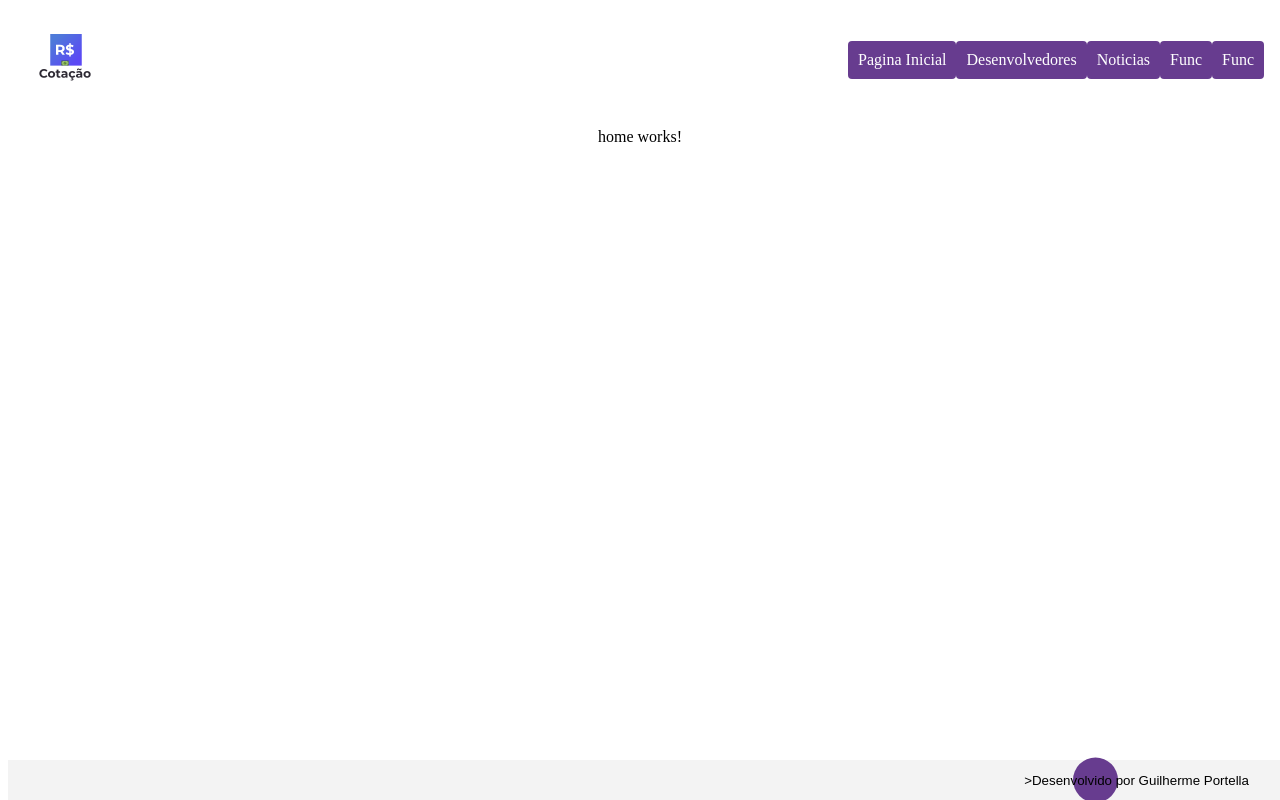
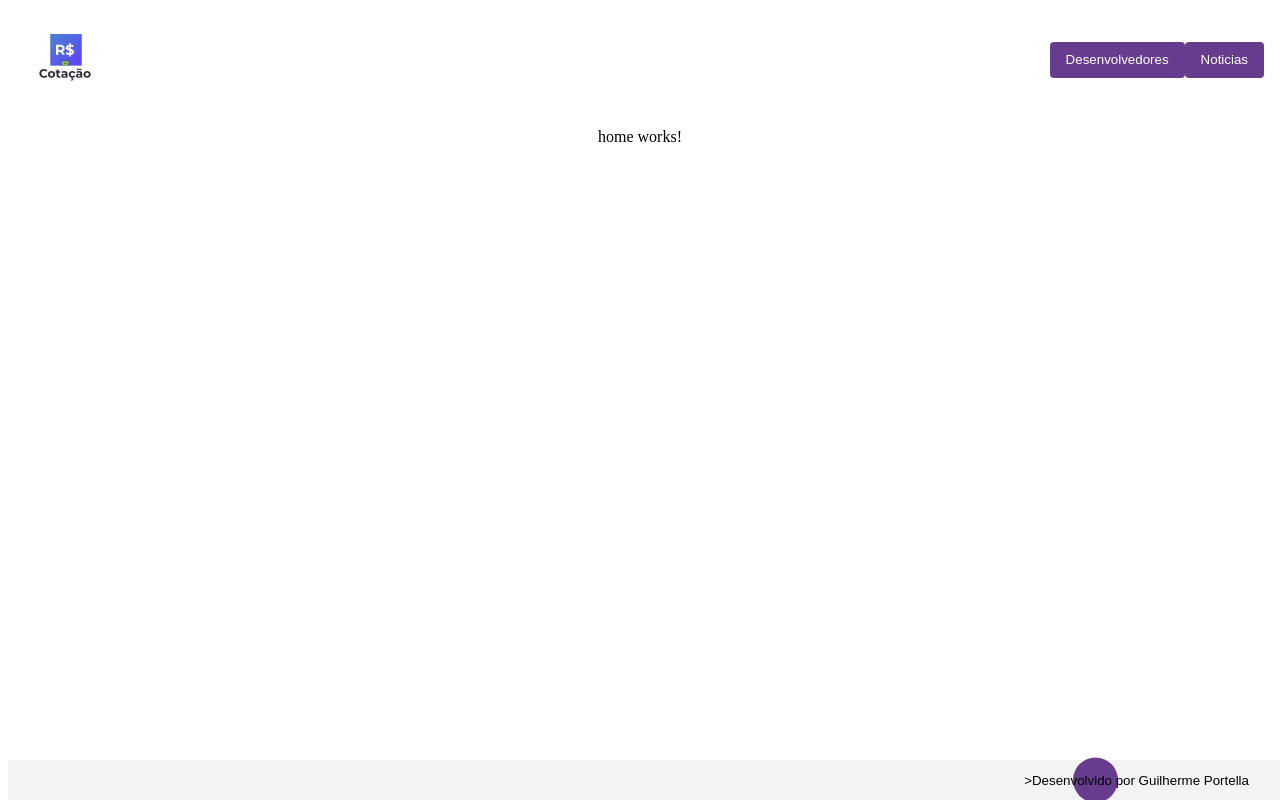
Before and after one commit to GuilhermePortella/sitecotacaodolar, an Angular app: page / in a window 1280 px wide. Built offline with nearby package versions, Linux system fonts and the light colour scheme.

Commit message:
Atualizando a barra de menu

```diff
--- a/src/app/components/home/home.component.css
+++ b/src/app/components/home/home.component.css
@@ -24,7 +24,7 @@ button{
 .nav_link{
     display: inline-block;
     text-decoration: none;
-    padding: 10px;
+
     border-radius: 4px;
     background-color: rgb(103, 60, 143);
     color: white;
--- a/src/app/components/home/home.component.html
+++ b/src/app/components/home/home.component.html
@@ -8,6 +8,7 @@
 </head>
 <body>
 
+     <!--
     <nav class="nav">
         <span class="nav_logo">
             <img class="logoImg" src="assets\logo.png">
@@ -22,10 +23,25 @@
             </li>
         </ul>
     </nav>
+-->
+    <div class="nav">
+        <span class="nav_logo">
+            <img class="logoImg" src="assets\logo.png">
+        </span>
+        <div class="nav_item">
 
+            <button (click)="creatorsOption()" mat-raised-button color="primary" class="nav_link">
+                Desenvolvedores
+            </button>
+
+            <button (click)="newsOption()" mat-raised-button color="primary" class="nav_link">
+                Noticias
+            </button>
+        </div>
+
+    </div>
 
     <p>home works!</p>
-
 
 
     <!--
```
